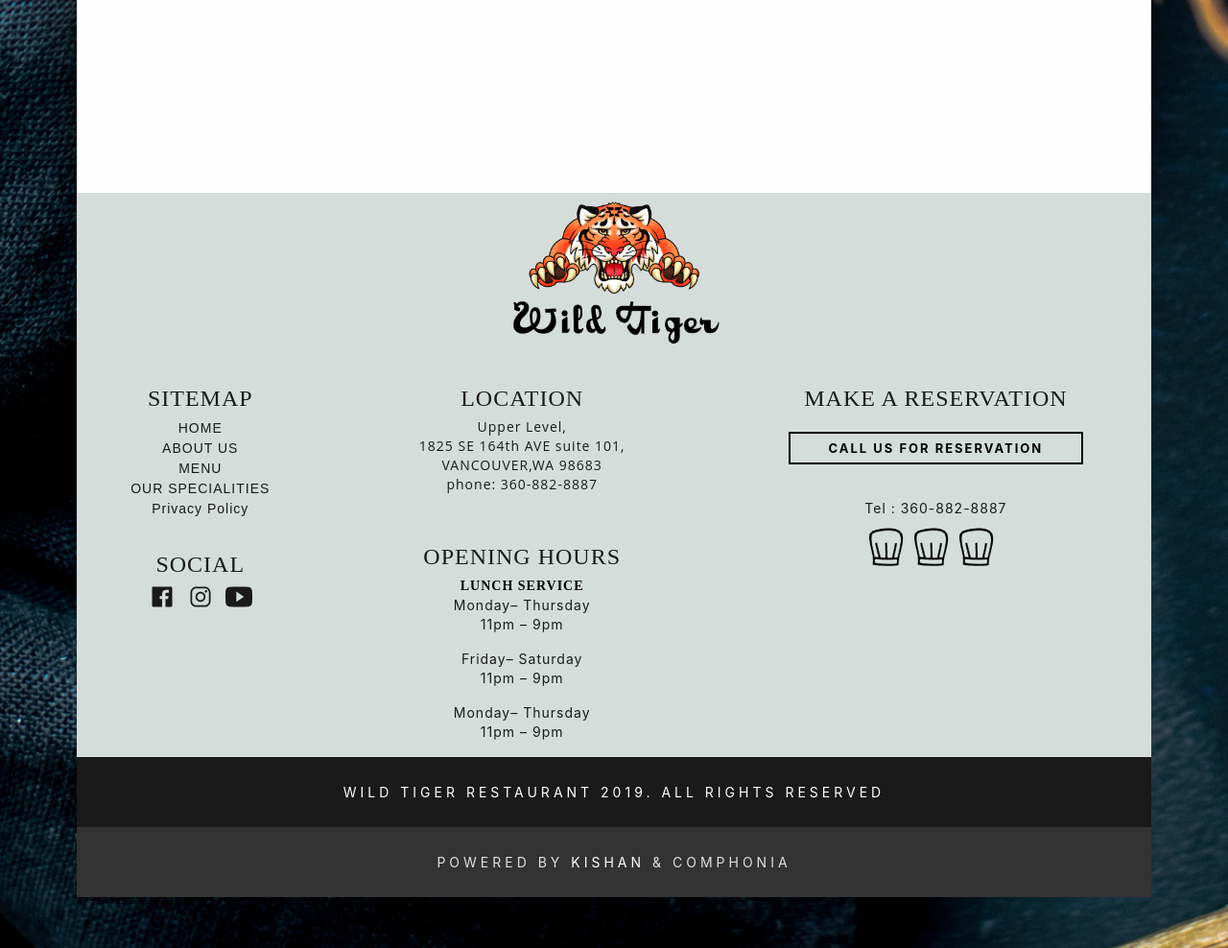
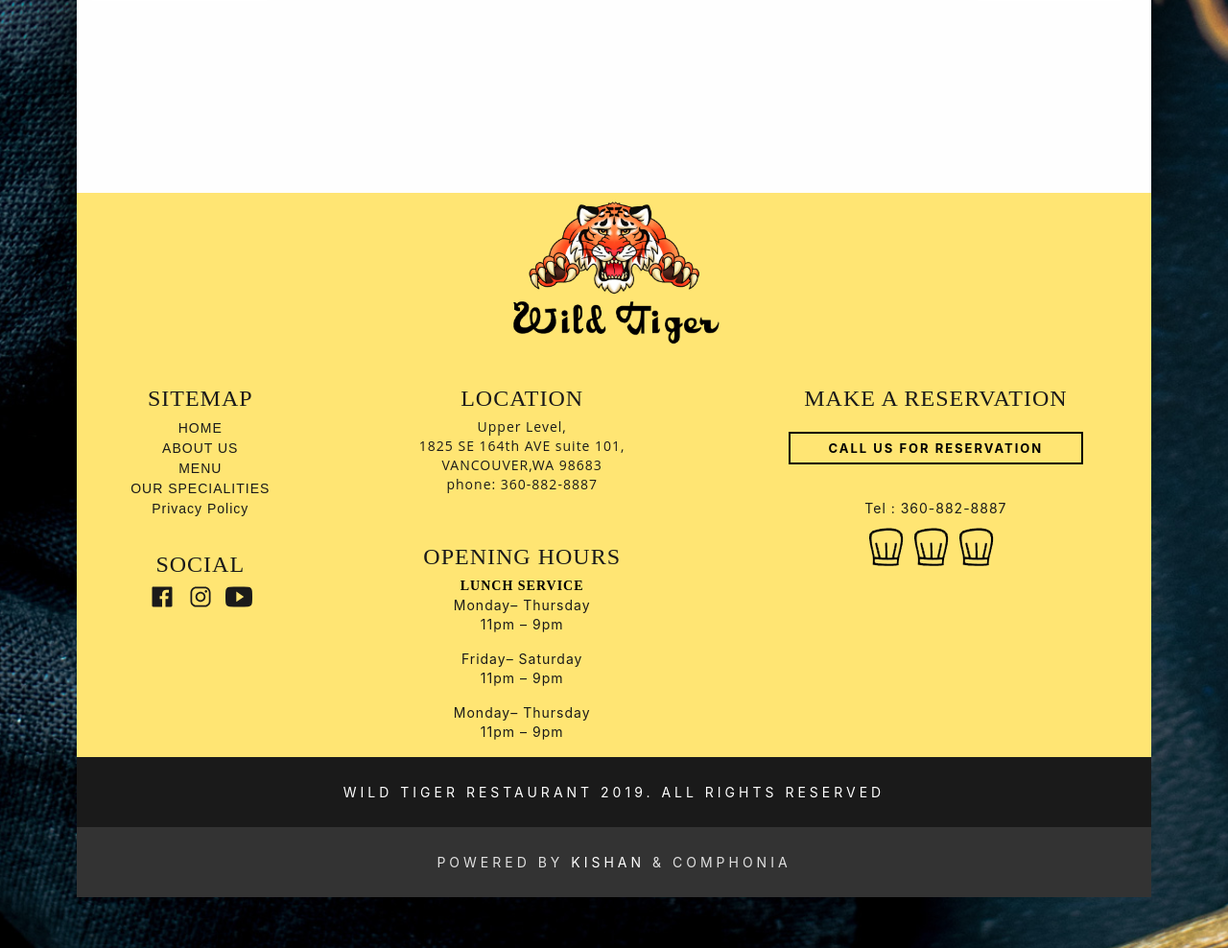
Before and after one commit to comphonia/wildtiger-rnb, a PHP site: page /wildtiger-rnb/ in a window 1280 px wide. Shown: the part 3501-4489 px from the top of the page at 96% size. Run offline with PHP 8.4, Linux system fonts and the light colour scheme; some libraries are stand-ins or nearby versions.

Commit message:
bg color for footer

```diff
--- a/assets/css/index.css
+++ b/assets/css/index.css
@@ -948,7 +948,7 @@
 footer .footer-left {
 	width: 100%;
 	display: block;
-	background-color: #d5dddb;
+	background-color: rgb(255, 229, 115);
 	padding: 40px auto;
 }
 footer .footer-left .footer-logo {
```
